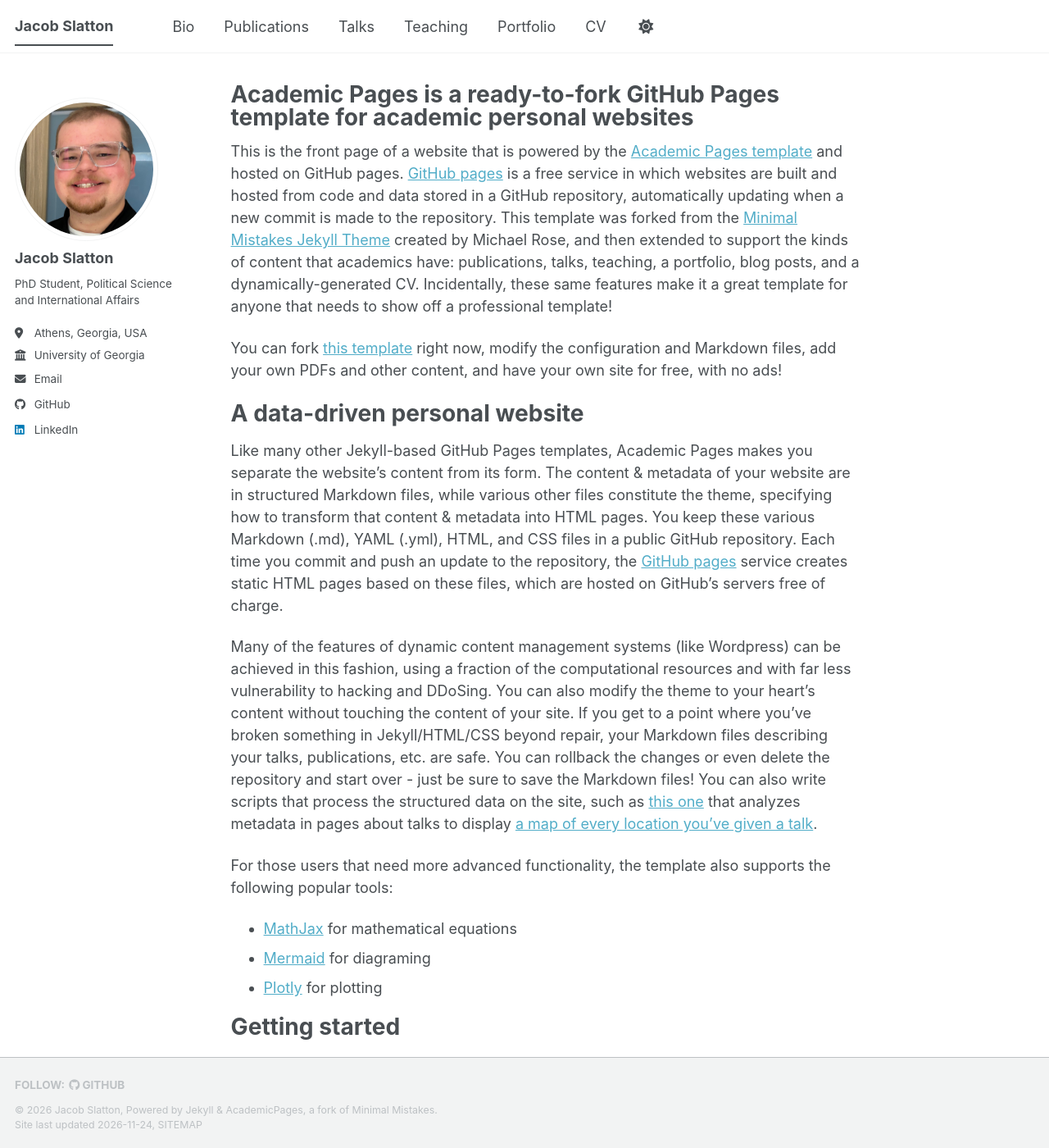
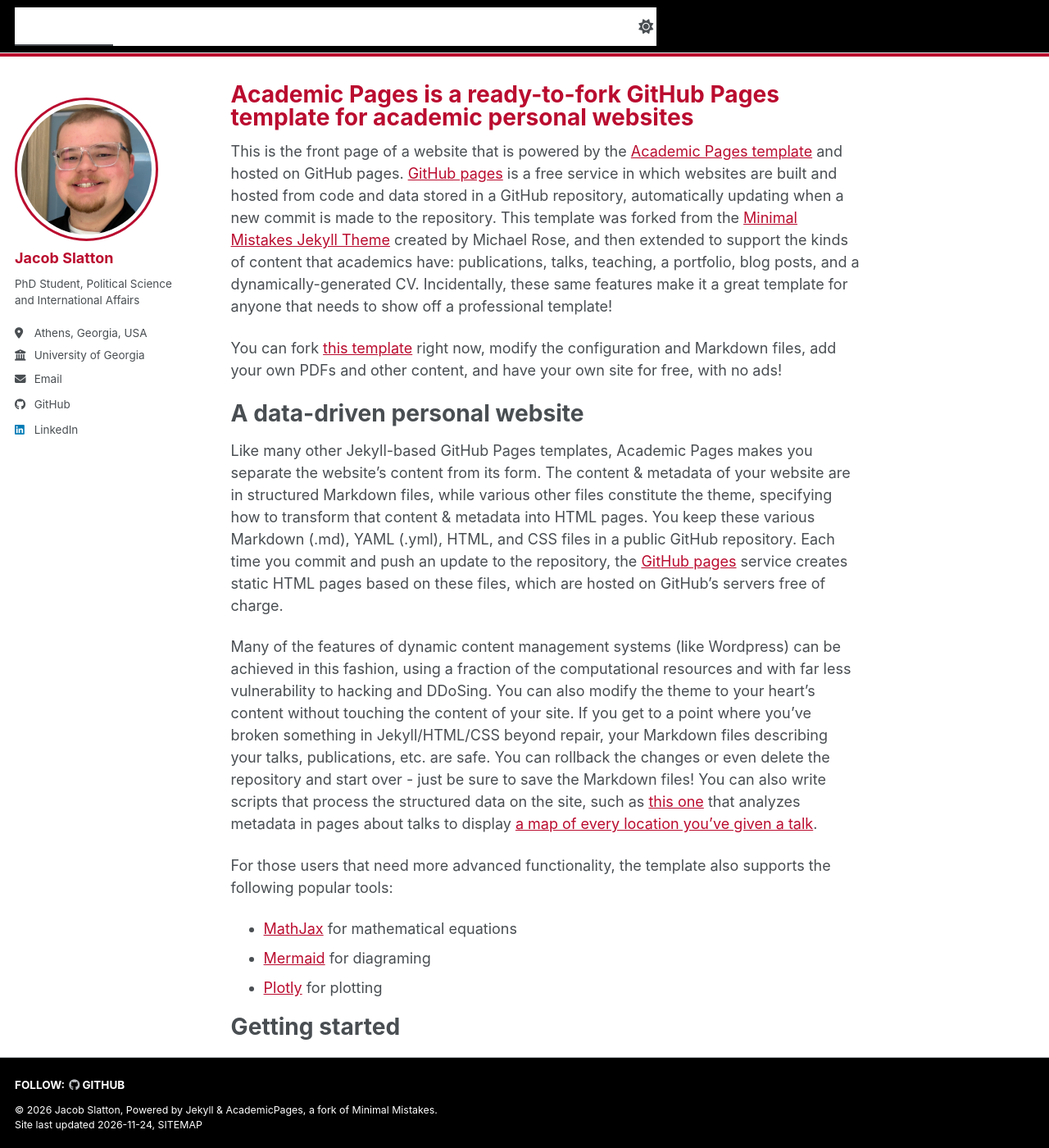
Before and after one commit to jacobslatton/jacobslatton.github.io, a Jekyll site: the page built from _pages/about.md, in a window 1280 px wide and 1400 px high. Shown: the whole window at 82% size. Built offline with Jekyll 4.4.1, drawn with Linux system fonts in a browser that asks for light colours; a script bundle is joined from its source files by our own code; a style sheet for code colours, icons or effects is not loaded.

Commit message:
Update main.scss add UGA theme

```diff
--- a/assets/css/main.scss
+++ b/assets/css/main.scss
@@ -36,3 +36,39 @@
     "layout/archive",
     "layout/sidebar"
 ;
+
+/* UGA theme: red and black */
+a { color: #BA0C2F; }
+a:hover { color: #8A0922; }
+
+.masthead,
+.greedy-nav {
+  background-color: #000 !important;
+}
+.masthead {
+  border-bottom: 4px solid #BA0C2F;
+}
+.greedy-nav a,
+.masthead__menu-item a {
+  color: #fff !important;
+}
+.greedy-nav a:hover {
+  color: #fff !important;
+  border-bottom: 2px solid #BA0C2F;
+}
+
+.author__name,
+.page__title {
+  color: #BA0C2F;
+}
+.author__avatar img {
+  border: 3px solid #BA0C2F;
+}
+
+.page__footer {
+  background-color: #000;
+  color: #fff;
+}
+.page__footer a {
+  color: #fff;
+}
```
